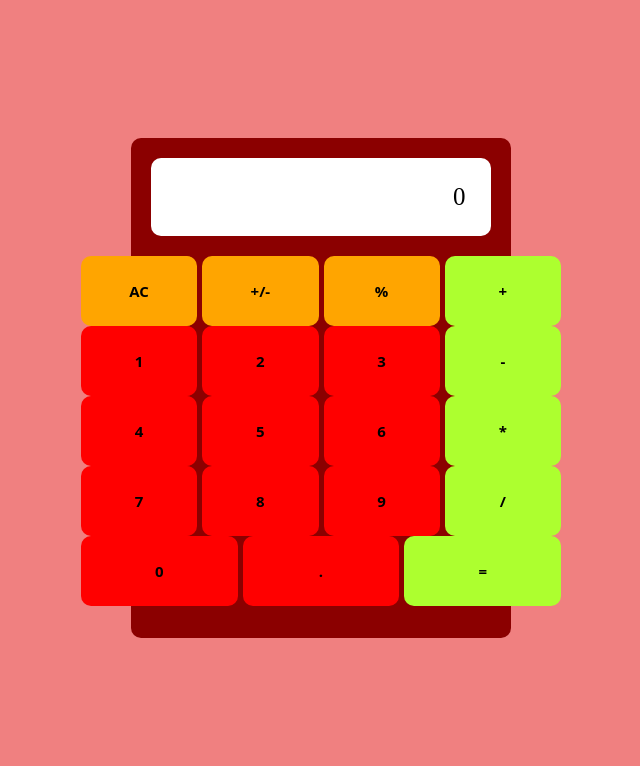
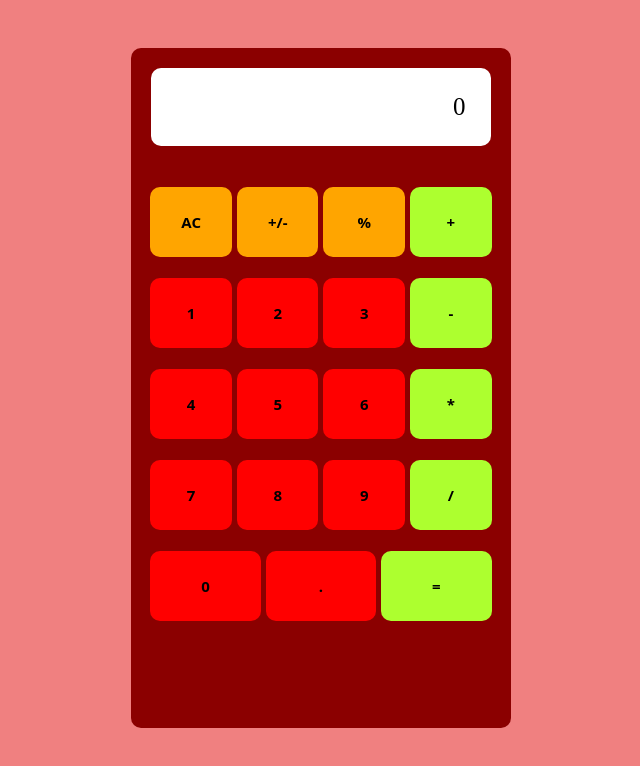
Before and after one commit to wongjoshua2005/Calculator, a plain HTML site: page index.html in a window 1280 px wide. Shown: the whole page, without its empty margins (319-959 px from the left). Drawn offline with Linux system fonts and the light colour scheme.

Commit message:
Third attempt to fix the large button issues for the monitor.

```diff
--- a/style.css
+++ b/style.css
@@ -17,7 +17,7 @@ body
 .container
 {
     width: 30%;
-    height: 500px;
+    height: 85vh;
     background-color:darkred;
     border-radius: 10px;
 }
@@ -54,8 +54,7 @@ body
     gap: 5px;
     justify-content: space-between;
     align-items: center;
-    width: 60vh;
-    height: max-content;
+    width: 90%;
 }
 
 /** Style the calculator buttons **/
```
